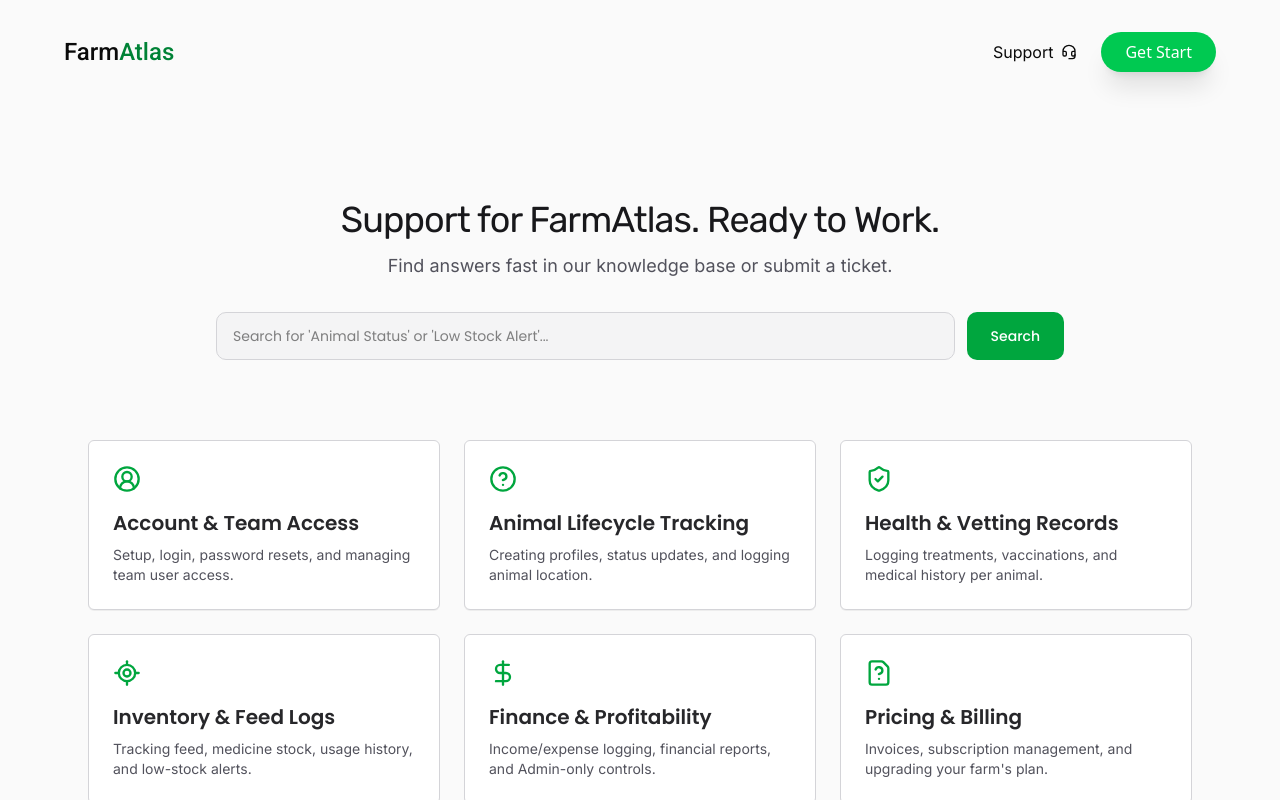
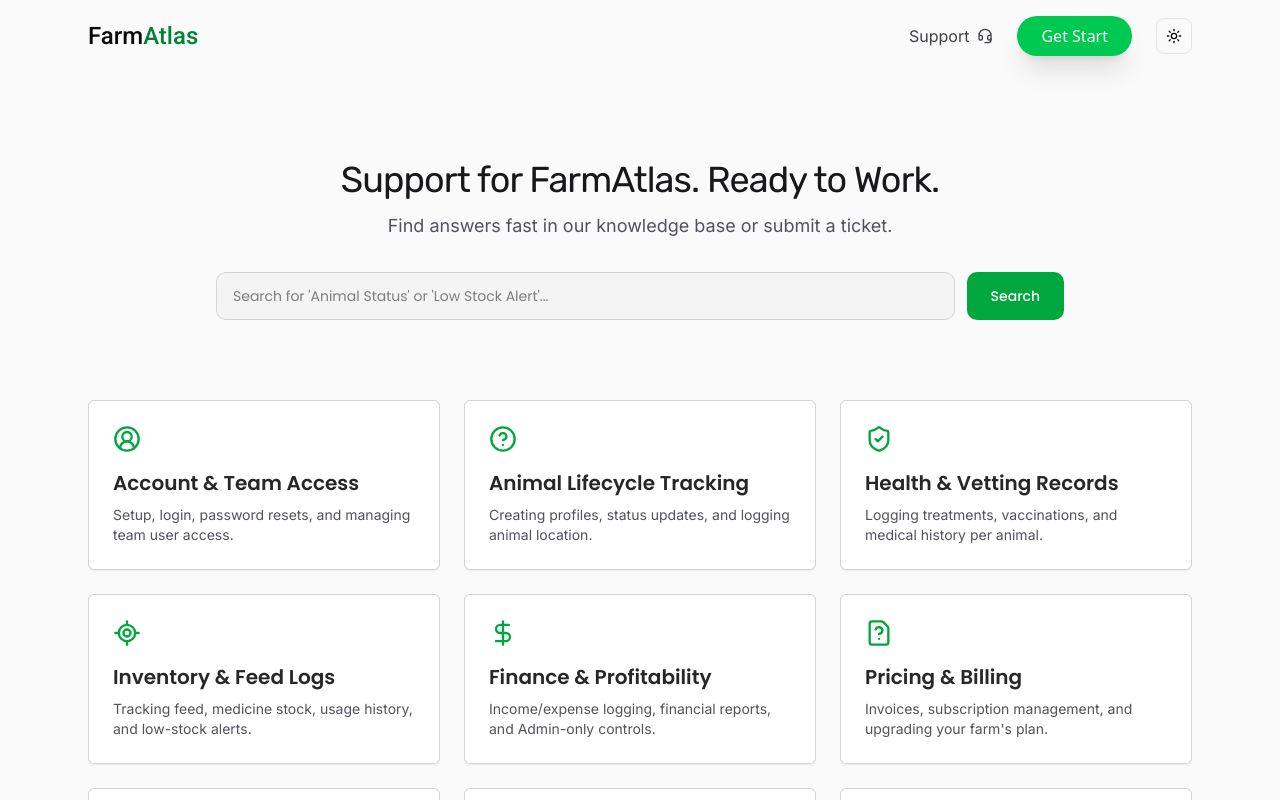
Before and after one commit to prithvikings/farmatlas, a React app in the folder frontend/: page /support in a window 1280 px wide. Shown: the top 800 px of the page. Built offline with nearby package versions, Linux system fonts and the light colour scheme; the HTML template or start-up script is replaced by a standard one.

Commit message:
Added Theme context context Switch

```diff
--- a/frontend/package.json
+++ b/frontend/package.json
@@ -13,6 +13,7 @@
     "@radix-ui/react-avatar": "^1.1.11",
     "@radix-ui/react-icons": "^1.3.2",
     "@radix-ui/react-slot": "^1.2.4",
+    "@radix-ui/react-toggle": "^1.1.10",
     "@tailwindcss/vite": "^4.1.17",
     "@uiw/react-markdown-preview": "^5.1.5",
     "class-variance-authority": "^0.7.1",
--- a/frontend/src/components/BentoItem.jsx
+++ b/frontend/src/components/BentoItem.jsx
@@ -42,7 +42,7 @@ export function BentoItem() {
   return (
     <div className="grid grid-cols-2 p-10 md:grid-cols-3 gap-4">
       <AnimatedBackground
-        className="rounded-lg bg-zinc-100 dark:bg-zinc-800"
+        className="rounded-lg bg-zinc-200 dark:bg-zinc-800"
         transition={{ type: 'spring', bounce: 0.2, duration: 0.6 }}
         enableHover
       >
--- a/frontend/src/components/Landing/Navbar.jsx
+++ b/frontend/src/components/Landing/Navbar.jsx
@@ -1,9 +1,23 @@
-import React from 'react';
+import React, { useState, useEffect } from 'react';
 import {Headset,ChevronDown, Ghost} from 'lucide-react'
 import {motion,animate} from 'motion/react';
 import { Link, useLocation } from 'react-router-dom';
+import { Togglebtn } from '../togglebtn';
 const Navbar = ({ featuresRef, pricingRef, faqsRef }) => {
+    const [isScrolled, setIsScrolled] = useState(false);
 
+    useEffect(() => {
+        const handleScroll = () => {
+            // Check if scroll position is beyond a certain threshold (e.g., 80px)
+            setIsScrolled(window.scrollY > 80);
+        };
+
+        window.addEventListener('scroll', handleScroll);
+
+        return () => {
+            window.removeEventListener('scroll', handleScroll);
+        };
+    }, []);
     const location = useLocation();
     const isSupportPage = location.pathname.startsWith('/support');
     // Function to smoothly scroll to a section
@@ -52,7 +66,17 @@ const Navbar = ({ featuresRef, pricingRef, faqsRef }) => {
             initial={{ opacity: 0, filter: "blur(2px)" }}
             animate={{ opacity: 1, filter: "blur(0px)" }}
             transition={{ duration: 0.3, ease: "easeIn", delay: 0.1 }}
-        className='py-8 flex justify-between items-center'>
+
+            // Apply fixed position, full width, and blurring effect here
+            className={`transition-all duration-500 z-50 max-w-6xl mx-auto w-full
+                        ${isScrolled
+                            ? 'fixed top-0 backdrop-blur-[3px] dark:bg-zinc-900/90' // Increased opacity and blur
+                            : 'relative bg-transparent' // Stays relative and transparent when at top
+                        }`}
+        >
+            {/* 2. INNER CONTAINER: Applies max-width and centering, ensuring content alignment */}
+            <div className={`pt-4 pb-2 flex justify-between items-center transition-all duration-500 mx-auto max-w-6xl px-6`}>
+
                 <div className='flex justify-center items-center gap-6'>
 
                     <Link to='/' className='text-2xl font-roboto font-medium'>Farm
@@ -63,16 +87,16 @@ const Navbar = ({ featuresRef, pricingRef, faqsRef }) => {
 
                 </div>
                 <div className='flex justify-center items-center gap-6'>
-                {/* Use ternary logic to highlight Support link if on support page */}
                     <Link
                     to='/support'
-                className={`font-inter flex gap-2 items-center justify-center cursor-pointer transition duration-300`}
+                    className={`font-inter flex gap-2 items-center justify-center cursor-pointer text-zinc-700 hover:text-zinc-900 transition duration-300`}
                     >
                         Support <Headset size={16}/>
                     </Link>
                     <button className='rounded-full bg-green-500 px-6 py-2 text-white cursor-pointer hover:bg-green-700 transition duration-300 shadow-xl'>Get Start</button>
+                    <Togglebtn />
                 </div>
-
+            </div>
         </motion.div>
     )
 }
--- /dev/null
+++ b/frontend/src/components/togglebtn.jsx
@@ -0,0 +1,52 @@
+// src/components/togglebtn.jsx
+"use client";
+
+import { Toggle } from "@/components/ui/toggle";
+import { Moon, Sun } from "lucide-react";
+// Remove: import { useState } from "react";
+import { useTheme } from '../context/ThemeContext';
+
+function Togglebtn() {
+  // Use the theme state directly from the context.
+  // The local 'themes' state is redundant and removed.
+  const { theme, toggleTheme } = useTheme();
+
+  // The button's pressed state is now directly tied to the global theme state.
+  return (
+    <div>
+      <Toggle
+        // 1. Call the function that actually toggles the global theme
+        onClick={toggleTheme}
+        variant="outline"
+        className="group size-9 data-[state=on]:bg-transparent data-[state=on]:hover:bg-muted cursor-pointer"
+
+        // 2. Control the internal state/appearance using the global theme
+        pressed={theme === "dark"}
+
+        // 3. This prop is now redundant since we use 'onClick' to handle the toggle
+        // and we don't need to manually update the local state.
+        // onPressedChange={() => setTheme((prev) => (prev === "dark" ? "light" : "dark"))}
+
+        // 4. Update aria-label to use the global theme state
+        aria-label={`Switch to ${theme === "dark" ? "light" : "dark"} mode`}
+      >
+        {/* Icon logic now uses the internal 'pressed' state,
+            which is set by 'theme === "dark"' */}
+        <Moon
+          size={16}
+          strokeWidth={2}
+          className="shrink-0 scale-0 opacity-0 transition-all group-data-[state=on]:scale-100 group-data-[state=on]:opacity-100"
+          aria-hidden="true"
+        />
+        <Sun
+          size={16}
+          strokeWidth={2}
+          className="absolute shrink-0 scale-100 opacity-100 transition-all group-data-[state=on]:scale-0 group-data-[state=on]:opacity-0"
+          aria-hidden="true"
+        />
+      </Toggle>
+    </div>
+  );
+}
+
+export { Togglebtn };
--- /dev/null
+++ b/frontend/src/components/ui/toggle.jsx
@@ -0,0 +1,38 @@
+import * as React from "react"
+import * as TogglePrimitive from "@radix-ui/react-toggle"
+import { cva } from "class-variance-authority";
+
+import { cn } from "../../lib/utils"
+
+const toggleVariants = cva(
+  "inline-flex items-center justify-center rounded-md text-sm font-medium ring-offset-background transition-colors hover:bg-muted hover:text-muted-foreground focus-visible:outline-none focus-visible:ring-2 focus-visible:ring-ring focus-visible:ring-offset-2 disabled:pointer-events-none disabled:opacity-50 data-[state=on]:bg-accent data-[state=on]:text-accent-foreground",
+  {
+    variants: {
+      variant: {
+        default: "bg-transparent",
+        outline:
+          "border border-input bg-transparent hover:bg-accent hover:text-accent-foreground",
+      },
+      size: {
+        default: "h-10 px-3",
+        sm: "h-9 px-2.5",
+        lg: "h-11 px-5",
+      },
+    },
+    defaultVariants: {
+      variant: "default",
+      size: "default",
+    },
+  }
+)
+
+const Toggle = React.forwardRef(({ className, variant, size, ...props }, ref) => (
+  <TogglePrimitive.Root
+    ref={ref}
+    className={cn(toggleVariants({ variant, size, className }))}
+    {...props} />
+))
+
+Toggle.displayName = TogglePrimitive.Root.displayName
+
+export { Toggle, toggleVariants }
--- /dev/null
+++ b/frontend/src/context/ThemeContext.jsx
@@ -0,0 +1,44 @@
+// src/context/ThemeContext.jsx
+import React, { createContext, useState, useEffect, useContext } from 'react';
+
+// 1. Create the Context
+const ThemeContext = createContext();
+
+// 2. Create the Provider Component
+export const ThemeProvider = ({ children }) => {
+    // Get theme from local storage or default to 'light'
+    const [theme, setTheme] = useState(
+        localStorage.getItem('theme') || 'light'
+    );
+
+    // Effect to apply the theme class to the root HTML element
+    useEffect(() => {
+        const root = window.document.documentElement;
+
+        // Remove existing theme classes
+        root.classList.remove('light', 'dark');
+
+        // Apply the current theme class
+        root.classList.add(theme);
+
+        // Update local storage
+        localStorage.setItem('theme', theme);
+
+    }, [theme]); // Re-run whenever theme state changes
+
+    // Function to toggle the theme
+    const toggleTheme = () => {
+        setTheme(prevTheme => (prevTheme === 'light' ? 'dark' : 'light'));
+    };
+
+    return (
+        <ThemeContext.Provider value={{ theme, toggleTheme }}>
+            {children}
+        </ThemeContext.Provider>
+    );
+};
+
+// 3. Custom Hook to consume the context easily
+export const useTheme = () => {
+    return useContext(ThemeContext);
+};
--- a/frontend/src/main.jsx
+++ b/frontend/src/main.jsx
@@ -3,11 +3,13 @@ import { createRoot } from 'react-dom/client'
 import './index.css'
 import App from './App.jsx'
 import {BrowserRouter} from "react-router-dom";
-
+import { ThemeProvider } from './context/ThemeContext';
 createRoot(document.getElementById('root')).render(
   <StrictMode>
     <BrowserRouter>
+    <ThemeProvider>
     <App />
+    </ThemeProvider>
     </BrowserRouter>
   </StrictMode>,
 )
```
Also changed, not shown: 1 other file (tests, documents, lock files or other folders). Lines whose indentation alone changed are shown as unchanged.
